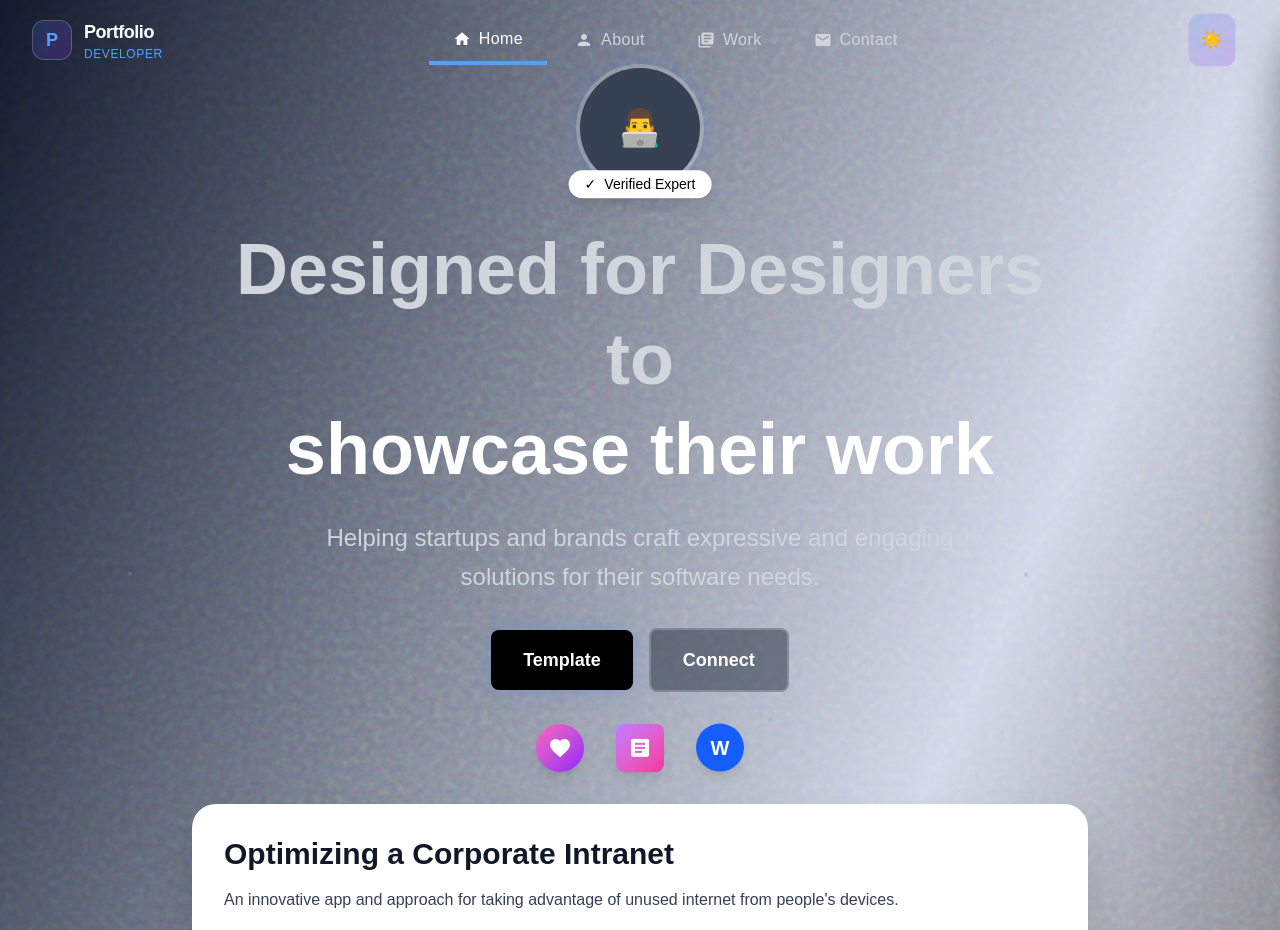
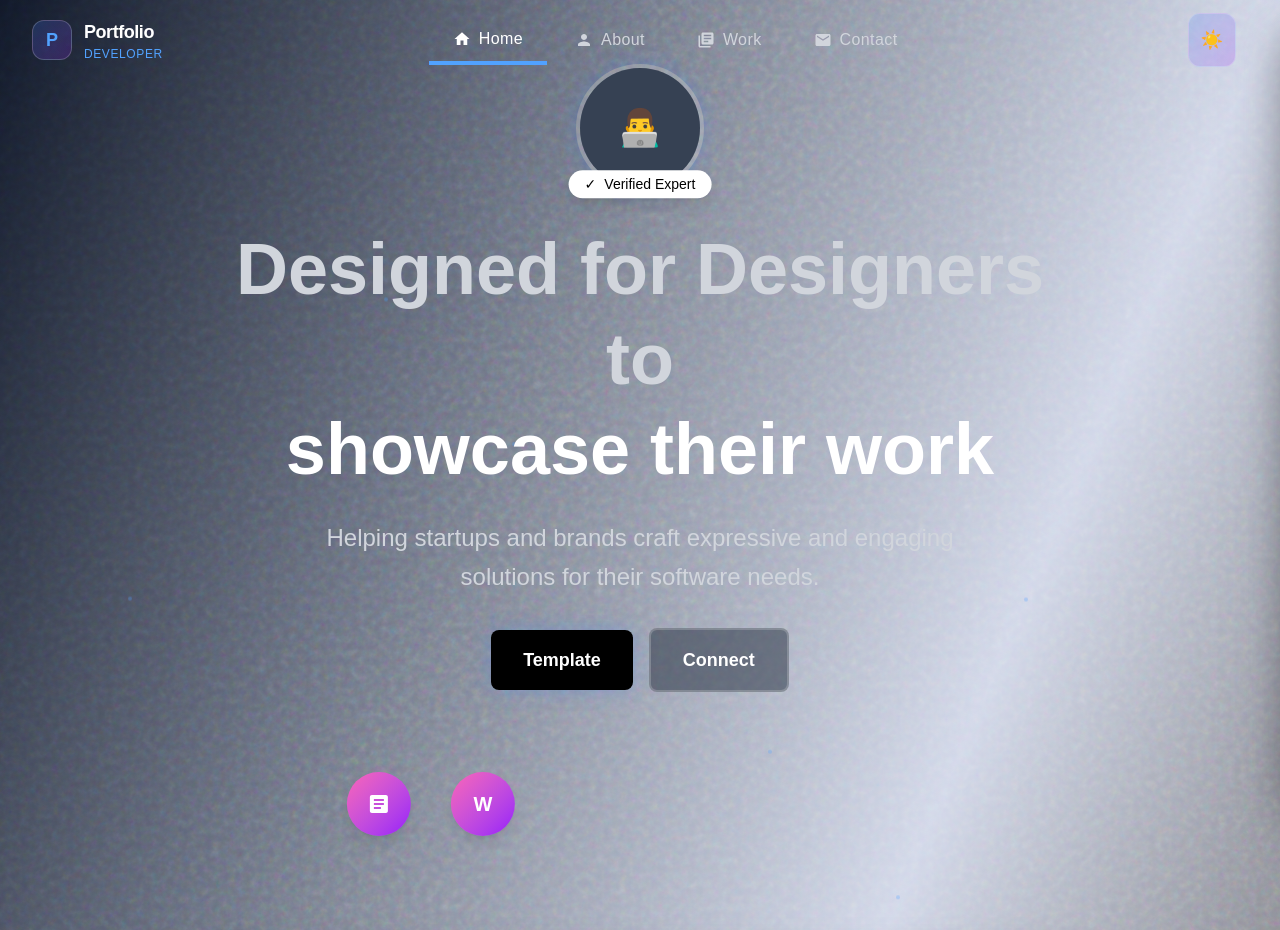
Before and after one commit to abuhurairah-dev/portfolio, a Next.js app: page / in a window 1280 px wide. Shown: the top 930 px of the page. Built offline with nearby package versions, Linux system fonts and the light colour scheme.

Commit message:
make technologies icons animated on home page

```diff
--- a/app/page.tsx
+++ b/app/page.tsx
@@ -1,6 +1,7 @@
 'use client';
 
 import { useEffect } from 'react';
+import { motion } from 'framer-motion';
 import NavBar from '../components/NavBar';
 import { HeartIcon, SquareIcon } from '../components/HeroIcons';
 import { NoiseOverlay, FloatingParticles } from '../components/Particles';
@@ -32,6 +33,12 @@ export default function Home() {
   const gradientBg = isDarkMode
     ? 'bg-gradient-to-br from-gray-900 via-blue-900/20 to-black'
     : 'bg-gradient-to-br from-blue-50 via-white to-blue-100';
+
+  const icons = [
+    <HeartIcon key="heart" />,
+    <SquareIcon key="square" />,
+    <span key="w" className="font-bold text-xl">W</span>,
+  ];
 
   return (
     <div className={`min-h-screen relative overflow-hidden transition-all duration-1000 ${gradientBg}`}>
@@ -113,17 +120,26 @@ export default function Home() {
           </div>
         </main>
 
-        <section className="p-8">
-          <div className="flex justify-center items-center gap-6 md:gap-8 flex-wrap">
-            <div className="w-12 h-12 rounded-full bg-gradient-to-br from-pink-400 to-purple-600 flex items-center justify-center text-white shadow-lg hover:scale-110 transition-all duration-300 animate-float" style={{ animationDelay: '0.1s' }}>
-              <HeartIcon />
-            </div>
-            <div className="w-12 h-12 rounded-lg bg-gradient-to-br from-purple-400 to-pink-500 flex items-center justify-center text-white shadow-lg hover:scale-110 transition-all duration-300 animate-float" style={{ animationDelay: '0.2s' }}>
-              <SquareIcon />
-            </div>
-            <div className="w-12 h-12 rounded-full bg-blue-600 flex items-center justify-center text-white font-bold text-xl shadow-lg hover:scale-110 transition-all duration-300 animate-float" style={{ animationDelay: '0.3s' }}>
-              W
-            </div>
+        <section className="flex justify-center py-20">
+          <div className="relative w-1/2 h-20 overflow-hidden">
+            <motion.div
+              className="flex gap-10 h-full"
+              animate={{ x: ["0%", "-100%"] }}
+              transition={{
+                repeat: Infinity,
+                duration: 10,
+                ease: "linear",
+              }}
+            >
+              {[...icons, ...icons].map((icon, i) => (
+                <div
+                  key={i}
+                  className="w-16 h-16 flex items-center justify-center rounded-full shadow-lg bg-gradient-to-br from-pink-400 to-purple-600 text-white flex-shrink-0"
+                >
+                  {icon}
+                </div>
+              ))}
+            </motion.div>
           </div>
         </section>
 
```
